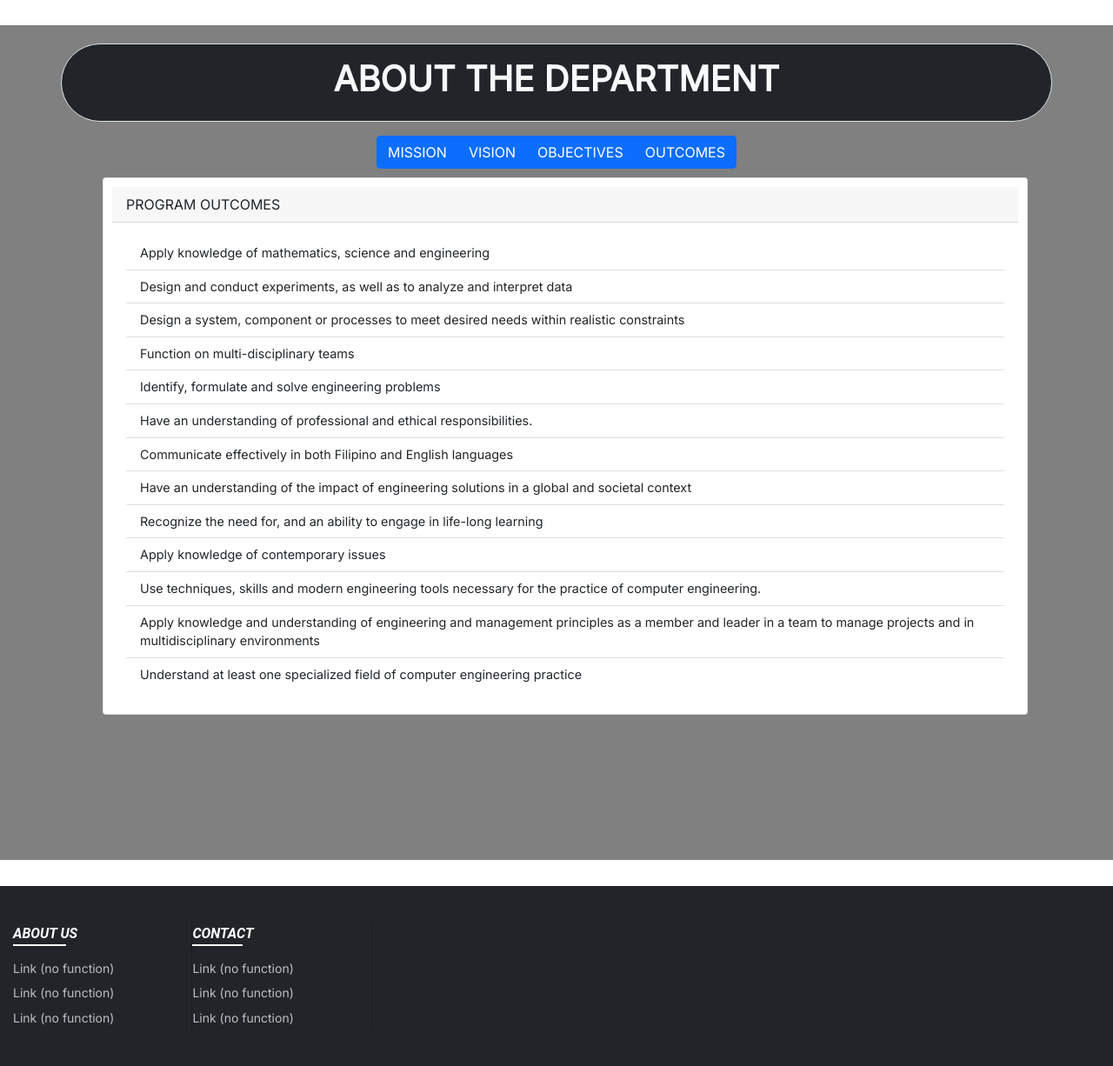
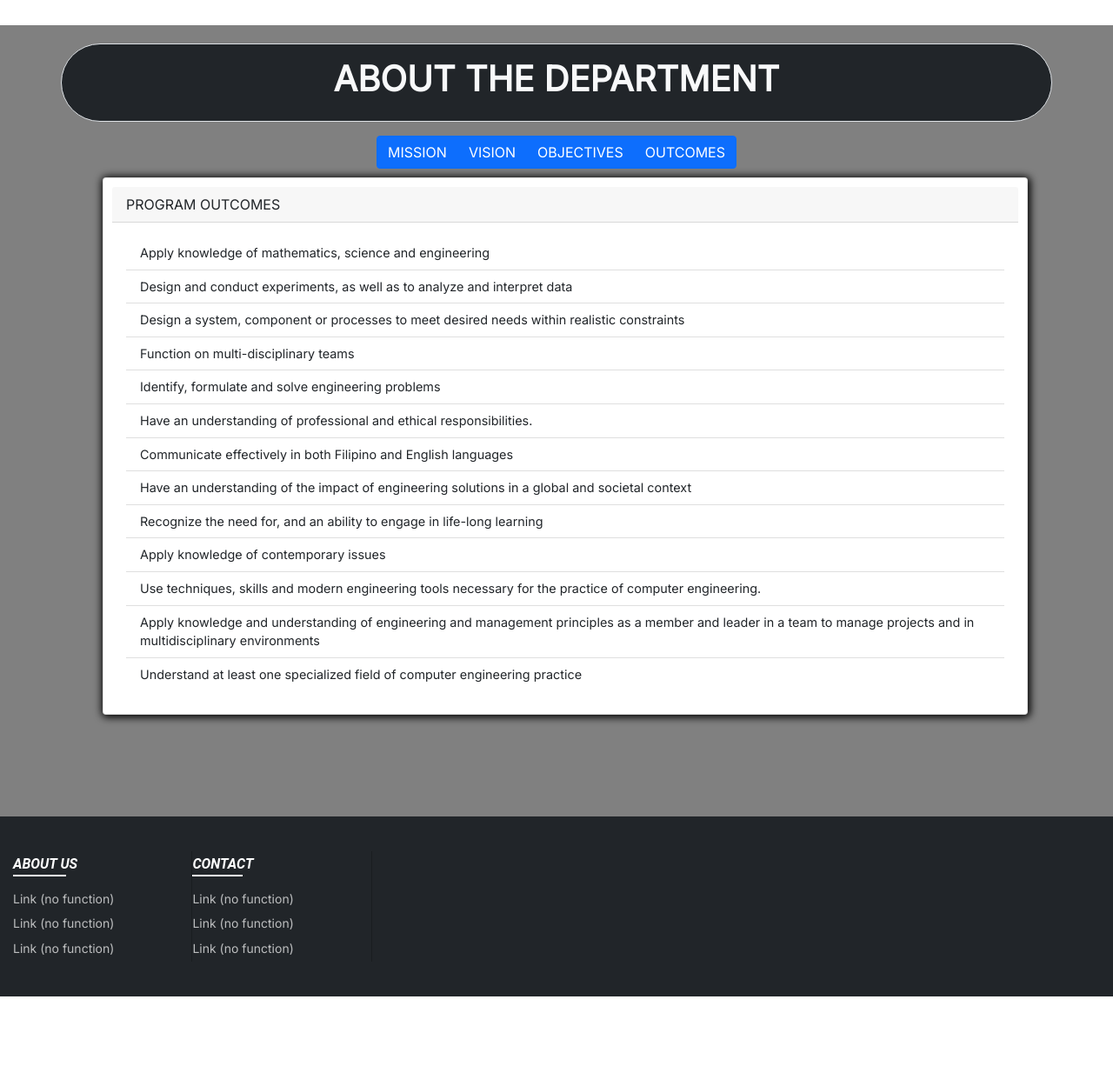
Before and after one commit to AFDanao/NCP3106_Website, a PHP site: page /MP_3/index.html in a window 1280 px wide. Shown: the part 3208-4434 px from the top of the page at 87% size. After the commit the page ends 4354 px from the top, so only its background shows below. Run offline with PHP 8.4, Linux system fonts and the light colour scheme.

Commit message:
Finishing the website

```diff
--- a/MP_3/style.css
+++ b/MP_3/style.css
@@ -147,13 +147,17 @@
 }
 
 .about-dep .collapse .card {
-  box-shadow: 1px 1px 10px 2px gray;
+  box-shadow: 1px 1px 10px 2px black;
 }
 
 .department {
-  height: 120vh;
+  height: 110vh;
   background-color: gray;
   padding-top: 5px;
+}
+
+.department .container-fluid {
+  background-color: gray;
 }
 
 .department #about-dep {
```
